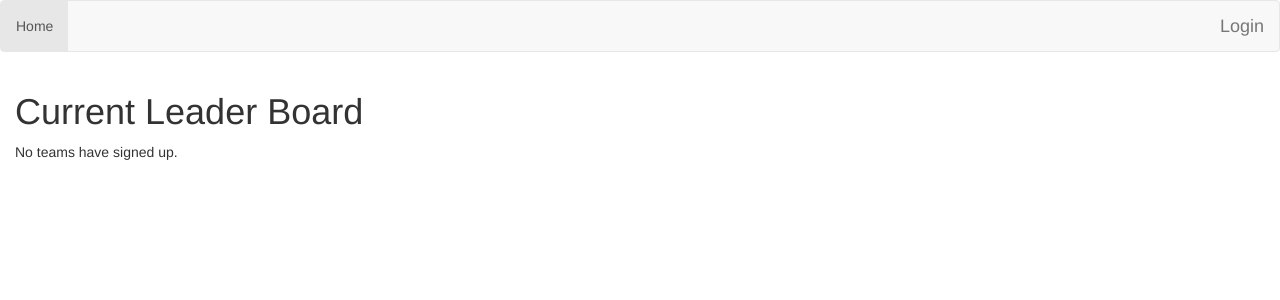
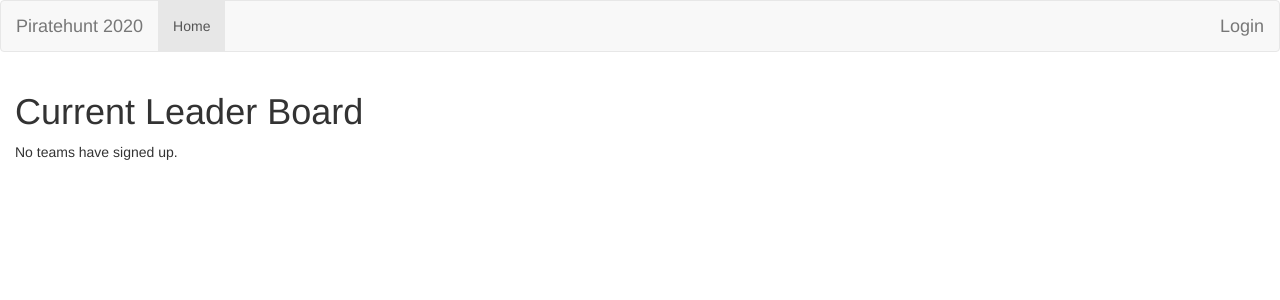
Before and after one commit to chuckweinberger/piratehunt, a Django app: page /piratehunt/ in a window 1280 px wide. Shown: the top 300 px of the page. Run offline with Django 3.2, Linux system fonts and the light colour scheme; data that the repository does not hold is empty; some libraries are stand-ins or nearby versions.

Commit message:
more work on the navbar

```diff
--- a/hunt/static/hunt/styles.css
+++ b/hunt/static/hunt/styles.css
@@ -2,10 +2,68 @@
   color: indianred;
 }
 
-table {
-    counter-reset: rowNumber;
+@mixin caret-down {
+  border-top: $caret-width solid;
+  border-right: $caret-width solid transparent;
+  border-bottom: 0;
+  border-left: $caret-width solid transparent;
 }
 
-table tr {
-    counter-increment: rowNumber;
+@mixin caret-up {
+  border-top: 0;
+  border-right: $caret-width solid transparent;
+  border-bottom: $caret-width solid;
+  border-left: $caret-width solid transparent;
 }
+
+@mixin caret-right {
+  border-top: $caret-width solid transparent;
+  border-bottom: $caret-width solid transparent;
+  border-left: $caret-width solid;
+}
+
+@mixin caret-left {
+  border-top: $caret-width solid transparent;
+  border-right: $caret-width solid;
+  border-bottom: $caret-width solid transparent;
+}
+
+@mixin caret($direction: down) {
+  @if $enable-caret {
+    &::after {
+      display: inline-block;
+      width: 0;
+      height: 0;
+      margin-left: $caret-width * .85;
+      vertical-align: $caret-width * .85;
+      content: "";
+      @if $direction == down {
+        @include caret-down;
+      } @else if $direction == up {
+        @include caret-up;
+      } @else if $direction == right {
+        @include caret-right;
+      }
+    }
+
+    @if $direction == left {
+      &::after {
+        display: none;
+      }
+
+      &::before {
+        display: inline-block;
+        width: 0;
+        height: 0;
+        margin-right: $caret-width * .85;
+        vertical-align: $caret-width * .85;
+        content: "";
+        @include caret-left;
+      }
+    }
+
+    &:empty::after {
+      margin-left: 0;
+    }
+  }
+}
--- a/hunt/templates/base_generic.html
+++ b/hunt/templates/base_generic.html
@@ -22,6 +22,7 @@
   </ul>
   {% endif %}
   <nav class="navbar navbar-default">
+    <a class="navbar-brand" href="#">Piratehunt 2020</a>
      <div>
        <ul class="nav navbar-nav">
          <li class="active"><a href="{% url 'piratehunt:index' %}">Home</a></li>
@@ -31,8 +32,16 @@
        </ul>
       <div class="btn-toolbar pull-right">
         {% if user.is_authenticated %}
-          <a class="navbar-brand" href="#">{{ user.get_username }}</a>
-          <a class="navbar-brand" href="{% url 'logout' %}">Logout</a>
+          <ul class="navbar-nav mr-auto">
+            <li class="nav-item dropdown">
+              <a class="nav-link dropdown-toggle navbar-brand" href="#" id="navbarDropdown" role="button" data-toggle="dropdown" aria-haspopup="true" aria-expanded="false">
+                {{ user.get_username }}
+              </a>
+              <div class="dropdown-menu nav-link navbar-brand" aria-labelledby="navbarDropdown">
+                <a class="dropdown-item" href="{% url 'logout' %}">Logout</a>
+              </div>
+            </li>
+          </ul>
         {% else %}
           <a class="navbar-brand" href="{% url 'login'%}">Login</a>
         {% endif %}
```
